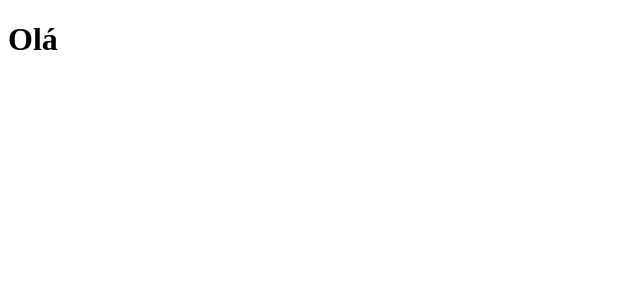
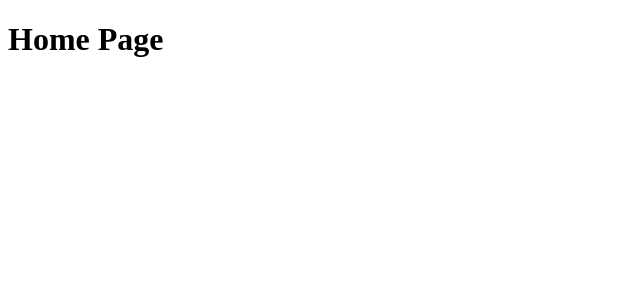
Before and after one commit to EvertonPSilva09/FE_III_Aula_18S, a React (Vite) app: page / in a window 1280 px wide. Shown: the top 300 px of the page, without its empty margins (0-640 px from the left). Built offline with nearby package versions, Linux system fonts and the light colour scheme.

Commit message:
Add homepage

```diff
--- a/src/App.jsx
+++ b/src/App.jsx
@@ -1,11 +1,8 @@
+import HomePage from "./pages/home"
 
 function App() {
 
-  return (
-    <div className="App">
-      <h1>Olá</h1>
-    </div>
-  )
+  return <HomePage />
 }
 
 export default App
```
